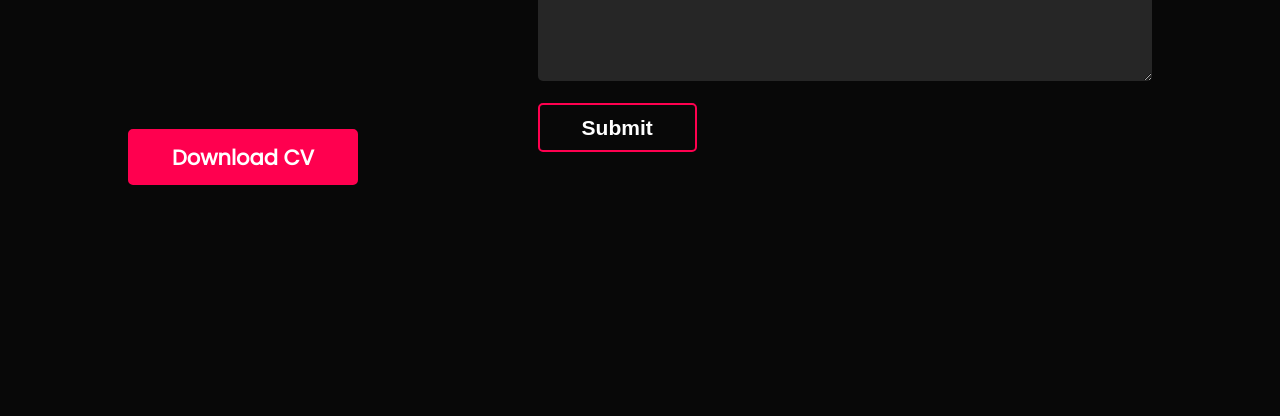
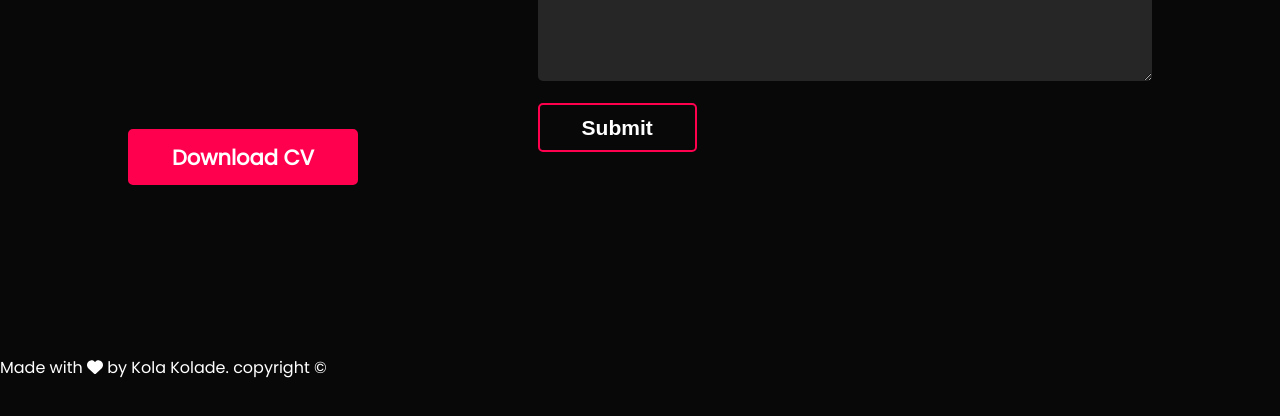
Before and after one commit to kkolade/portfolio, a website built with webpack: page src/index.html in a window 1280 px wide. Shown: the part 2710-3126 px from the top of the page. Before the commit the page ends 2985 px from the top, so only its background shows below. Built offline with nearby package versions, Linux system fonts and the light colour scheme.

Commit message:
Add html code for footer

```diff
--- a/src/index.html
+++ b/src/index.html
@@ -279,6 +279,12 @@
         </div>
       </div>
     </section>
+    <!-- Footer -->
+    <section class="footer" id="footer">
+      <div class="footer__copyright">
+        <p class="footer__copyright__text">Made with <i class="fa-solid fa-heart"></i> by Kola Kolade. copyright &copy;<span id="year"></span></p>
+      </div>
+    </section>
     <button class="back-to-top hidden" id="back-to-top">
       <i class="fa-solid fa-circle-up fa-2xl" title="Go to top"></i>
     </button>
```
